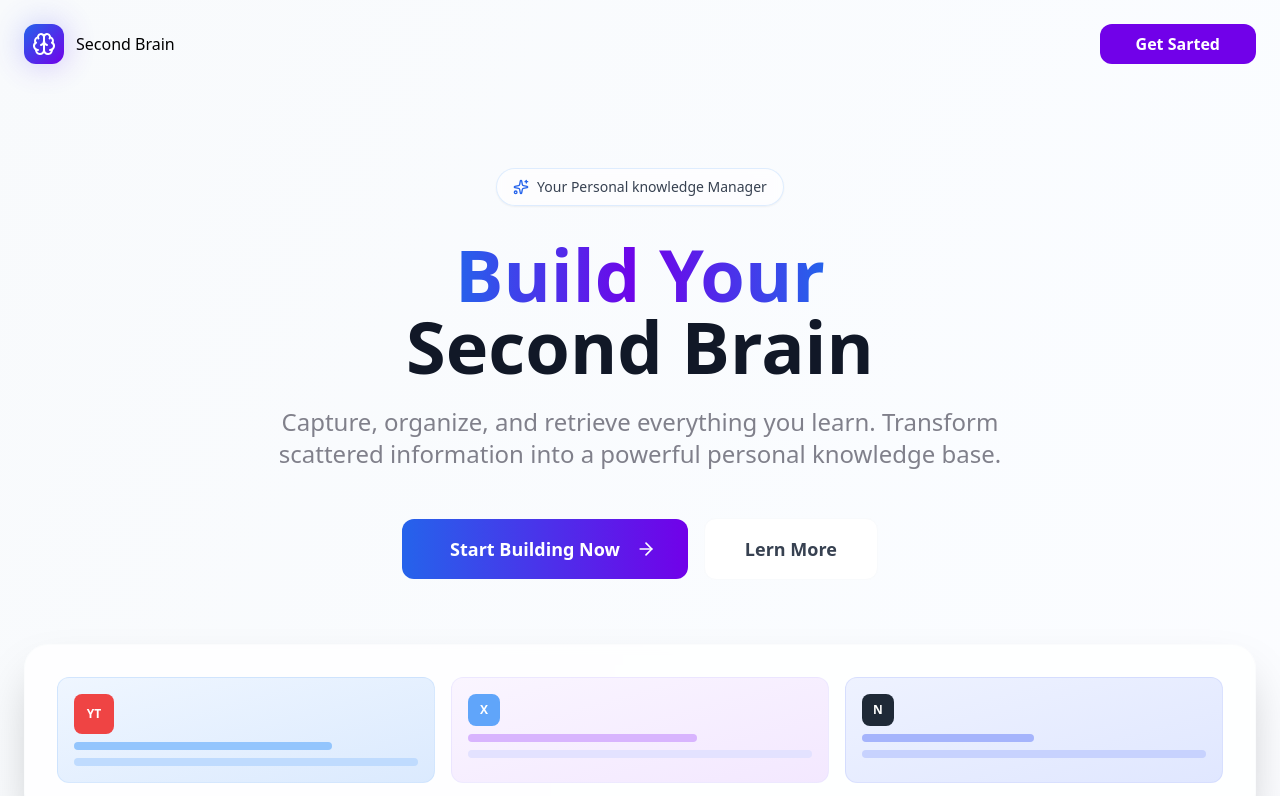
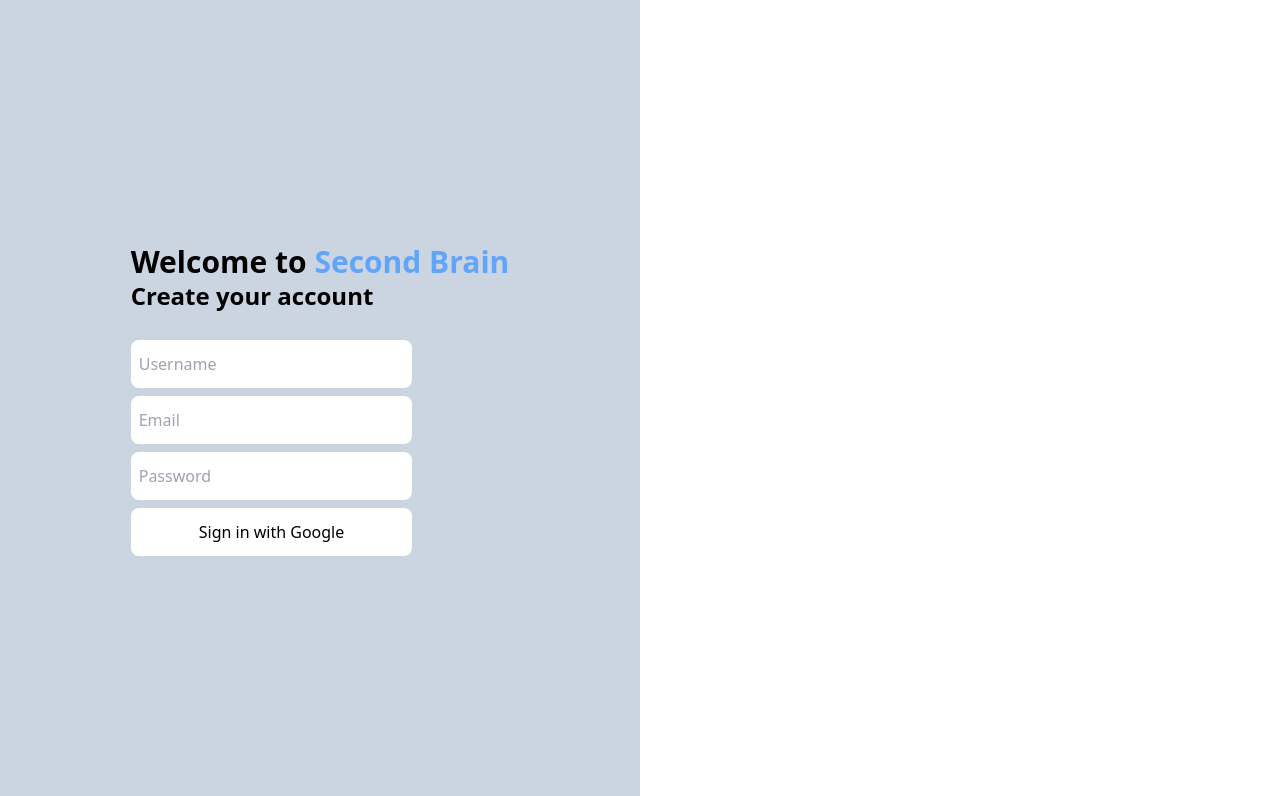
Before and after one commit to Ankurscode/Brainly-FE, a React (Vite) app: page / in a window 1280 px wide. Shown: the top 796 px of the page. Built offline with nearby package versions, Linux system fonts and the light colour scheme.

Commit message:
(Added google authentication )

```diff
--- /dev/null
+++ b/firebase.ts
@@ -0,0 +1,26 @@
+// src/firebase.ts
+import { initializeApp } from "firebase/app";
+import { getAnalytics } from "firebase/analytics";
+import { getAuth, GoogleAuthProvider } from "firebase/auth";
+
+const firebaseConfig = {
+   apiKey: "AIzaSyAkYcO4jjPB7Gk6IraSBs_qB-dgfQe__uw",
+  authDomain: "secondbrain-b5493.firebaseapp.com",
+  projectId: "secondbrain-b5493",
+  storageBucket: "secondbrain-b5493.firebasestorage.app",
+  messagingSenderId: "550305320154",
+  appId: "1:550305320154:web:f5b24951fc25df507329e3",
+  measurementId: "G-T032NJR2ZW"
+};
+
+const app = initializeApp(firebaseConfig);
+
+// Auth
+export const auth = getAuth(app);
+export const googleProvider = new GoogleAuthProvider();
+
+// Analytics (browser-only)
+export const analytics =
+  typeof window !== "undefined" ? getAnalytics(app) : null;
+
+export default app;
--- a/package.json
+++ b/package.json
@@ -10,8 +10,10 @@
     "preview": "vite preview"
   },
   "dependencies": {
+    "@types/firebase": "^2.4.32",
     "axios": "^1.13.2",
     "date-fns": "^4.1.0",
+    "firebase": "^12.8.0",
     "lucide-react": "^0.562.0",
     "react": "^19.2.0",
     "react-dom": "^19.2.0",
--- a/src/App.tsx
+++ b/src/App.tsx
@@ -1,6 +1,7 @@
 
 
 import { LangPage } from "./pages/LandingPage"
+import { RegisterPage } from "./pages/RegisterPage"
 
 
 function App() {
@@ -10,7 +11,7 @@ function App() {
   return(
     // <Card title={"Hello title12345"} icon="Notion"  link="https://www.notion.so/AVL-Tree-2dc2debcdccd8065bb55e0dbe813fe87?source=copy_link" tag="Inspiration"></Card>
     // <Model />
-    <LangPage/>
+    <RegisterPage/>
     // <Dashboard/>
   )
 
--- /dev/null
+++ b/src/pages/RegisterPage.tsx
@@ -0,0 +1,23 @@
+import  GoogleSignInButton  from "./googleSignIn"
+export const RegisterPage=()=>{
+    return <div className="flex">
+        <div className="h-screen w-[50vw] bg-slate-300  flex flex-col justify-center items-center  ">
+            <div>
+                <div className="text-3xl font-semibold">
+                <h1>Welcome to  <span className="text-3xl text-blue-400">Second Brain</span></h1>
+                </div>
+                <div className="text-2xl font-semibold">
+                    Create your account
+                </div>
+                <form className="mt-7 flex flex-col gap-2">
+                    <input type="text" placeholder="Username" required name="username" className="outline-none h-12 w-[22vw] rounded-lg p-2 hover:bg-slate-100"/>
+                    <input type="email" placeholder="Email" required name="email" className="outline-none h-12 w-[22vw] rounded-lg p-2 hover:bg-slate-100"/>
+                    <input type="password" placeholder="Password" required name="password" className="outline-none h-12 w-[22vw] rounded-lg p-2 hover:bg-slate-100"/>
+                    <GoogleSignInButton></GoogleSignInButton>
+                </form>
+
+            </div>
+        </div>
+    </div>
+
+}
--- /dev/null
+++ b/src/pages/googleSignIn.tsx
@@ -0,0 +1,33 @@
+import { signInWithPopup } from "firebase/auth";
+import { auth, googleProvider } from "../../firebase";
+
+const GoogleSignInButton = () => {
+  const signInWithGoogle = async () => {
+    try {
+      const result = await signInWithPopup(auth, googleProvider);
+      const user = result.user;
+
+      console.log("User:", user);
+      console.log("Email:", user.email);
+      console.log("UID:", user.uid);
+
+      const token = await user.getIdToken();
+      console.log("Token:", token);
+
+    } catch (error) {
+      console.error("Google Sign-In Error:", error);
+    }
+  };
+
+  return (
+    <button
+      type="button"   // 🔥 CRITICAL
+      onClick={signInWithGoogle}
+      className="h-12 w-[22vw] bg-white rounded-lg hover:bg-slate-100"
+    >
+      Sign in with Google
+    </button>
+  );
+};
+
+export default GoogleSignInButton;
```
Also changed, not shown: 1 other file (tests, documents, lock files or other folders).
